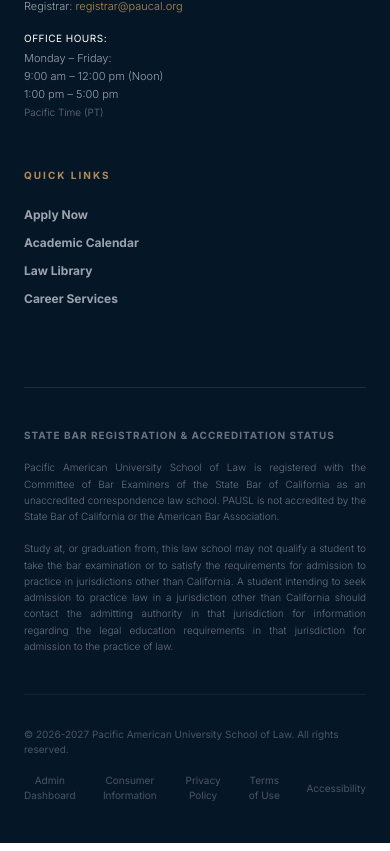
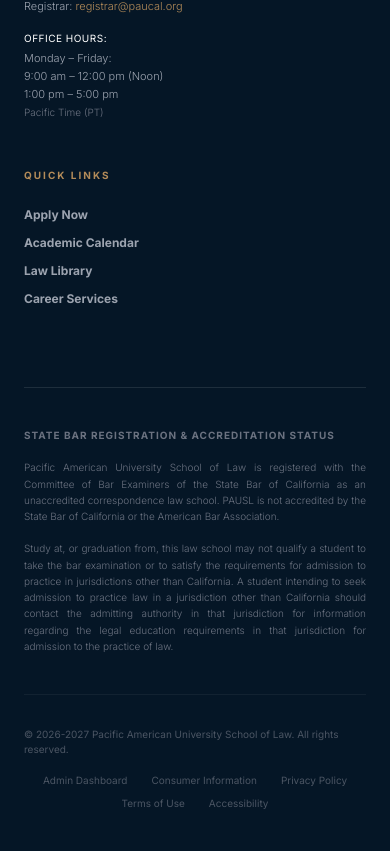
Before and after one commit to yeomjw0907/pau-homepage, a React (Vite) app: page / in a window 390 px wide. Shown: the part 9212-10063 px from the top of the page. Built offline with nearby package versions, Linux system fonts and the light colour scheme.

Commit message:
fix: Connect footer links and add onClick handlers
- Connect 'Consumer Information' to consumer-info page
- Add alert modals for Privacy Policy, Terms of Use, and Accessibility
- All footer links now functional
- Improve footer link layout with flex-wrap for mobile responsiveness

```diff
--- a/components/Footer.tsx
+++ b/components/Footer.tsx
@@ -107,12 +107,12 @@
       <div className="max-w-7xl mx-auto flex flex-col md:flex-row justify-between items-center text-[10px] text-gray-600 border-t border-white/5 pt-8">
         {/* Source: Catalog Page 48 (Copyright) */}
         <p>&copy; 2026-2027 Pacific American University School of Law. All rights reserved.</p>
-        <div className="flex space-x-6 mt-4 md:mt-0">
+        <div className="flex flex-wrap gap-x-6 gap-y-2 mt-4 md:mt-0 justify-center md:justify-end">
           <button onClick={() => onNavigate('admin')} className="hover:text-gray-400 transition-colors">Admin Dashboard</button>
-          <button className="hover:text-gray-400">Consumer Information</button>
-          <button className="hover:text-gray-400">Privacy Policy</button>
-          <button className="hover:text-gray-400">Terms of Use</button>
-          <button className="hover:text-gray-400">Accessibility</button>
+          <button onClick={() => onNavigate('consumer-info')} className="hover:text-gray-400 transition-colors">Consumer Information</button>
+          <button onClick={() => alert('Privacy Policy\n\nPacific American University School of Law respects your privacy. We collect and use personal information only as necessary to provide educational services and comply with legal requirements. Your data is protected and never sold to third parties.')} className="hover:text-gray-400 transition-colors">Privacy Policy</button>
+          <button onClick={() => alert('Terms of Use\n\nBy accessing this website, you agree to use it for lawful purposes only. All content is protected by copyright. Unauthorized reproduction or distribution is prohibited.')} className="hover:text-gray-400 transition-colors">Terms of Use</button>
+          <button onClick={() => alert('Accessibility Statement\n\nPacific American University School of Law is committed to ensuring digital accessibility for people with disabilities. We are continually improving the user experience for everyone and applying relevant accessibility standards.')} className="hover:text-gray-400 transition-colors">Accessibility</button>
         </div>
       </div>
     </footer>
```
